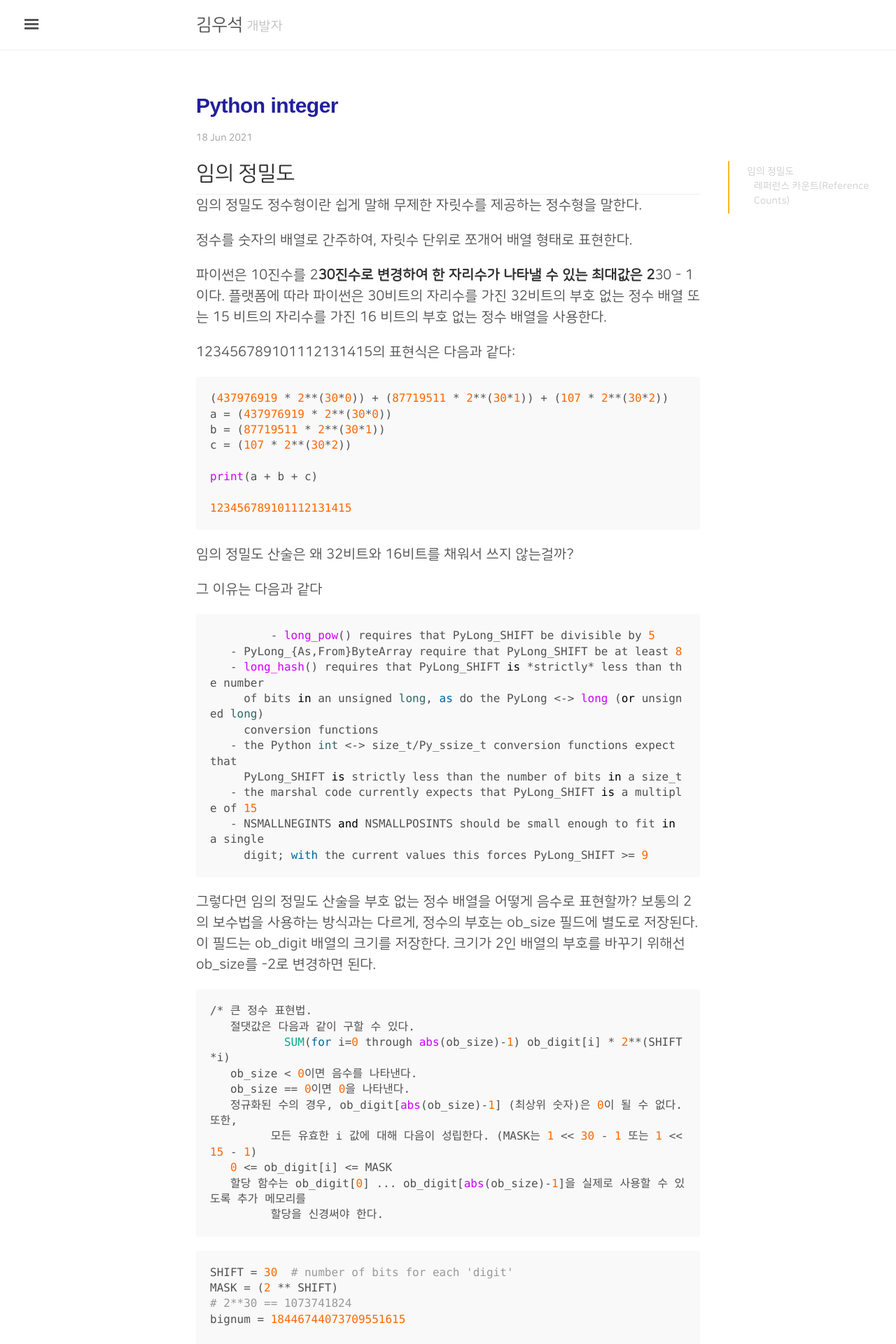
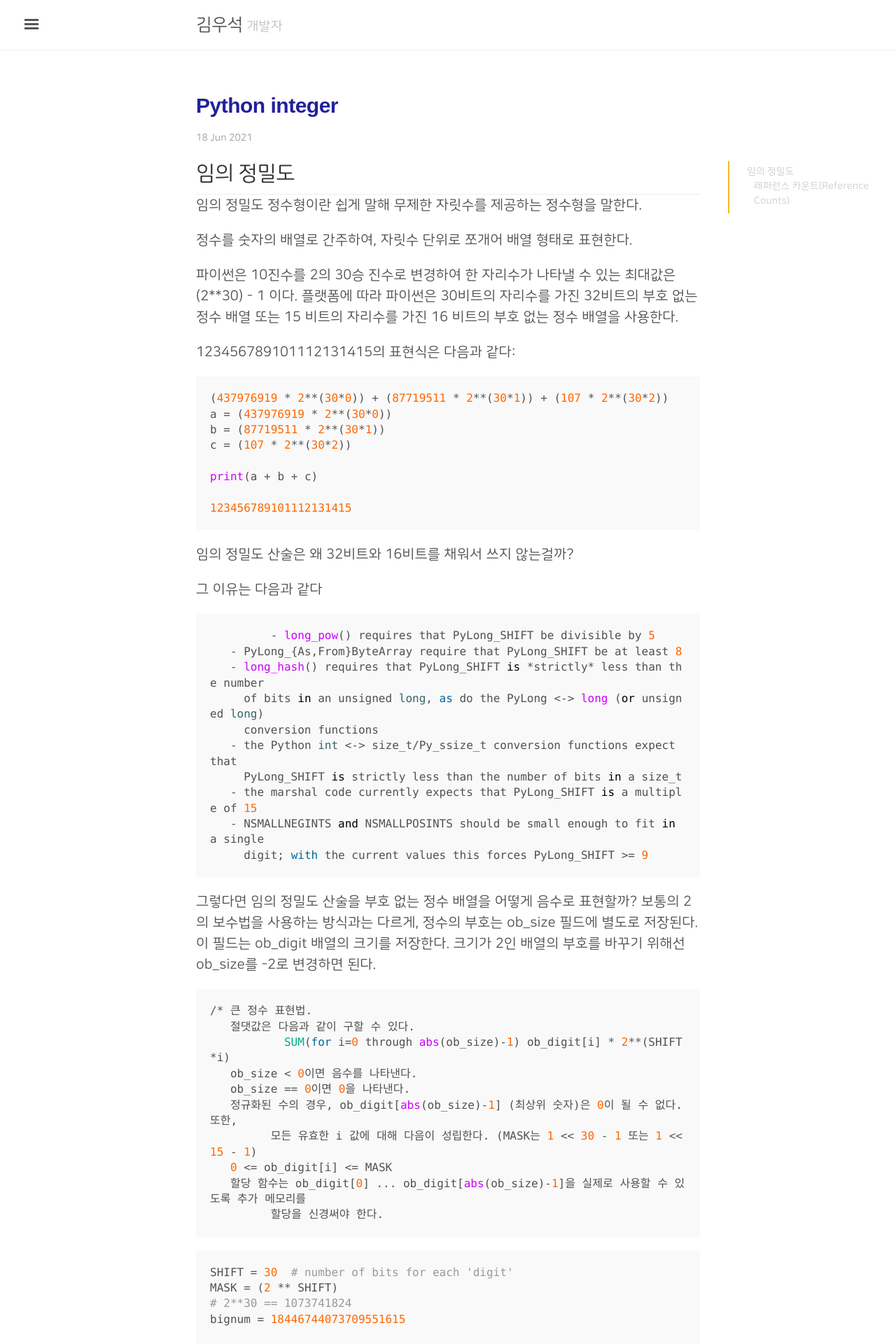
Before and after one commit to kimwoo123/kimwoo123.github.io, a Jekyll site: the page built from _posts/2021-06-18-Python-int.md, in a window 1280 px wide. Shown: the top 1920 px of the page at 70% size. Built offline with Jekyll 4.4.1, drawn with Linux system fonts in a browser that asks for light colours.

Commit message:
python integer update

```diff
--- a/_posts/2021-06-18-Python-int.md
+++ b/_posts/2021-06-18-Python-int.md
@@ -14,7 +14,7 @@ overview: "Python은 숫자를 어떻게 표현할까"
 
 정수를 숫자의 배열로 간주하여, 자릿수 단위로 쪼개어 배열 형태로 표현한다.
 
-파이썬은 10진수를 2**30진수로 변경하여 한 자리수가 나타낼 수 있는 최대값은 2**30 - 1 이다. 플랫폼에 따라 파이썬은 30비트의 자리수를 가진 32비트의 부호 없는 정수 배열 또는 15 비트의 자리수를 가진 16 비트의 부호 없는 정수 배열을 사용한다.
+파이썬은 10진수를 2의 30승 진수로 변경하여 한 자리수가 나타낼 수 있는 최대값은 (2**30) - 1 이다. 플랫폼에 따라 파이썬은 30비트의 자리수를 가진 32비트의 부호 없는 정수 배열 또는 15 비트의 자리수를 가진 16 비트의 부호 없는 정수 배열을 사용한다.
 
 123456789101112131415의 표현식은 다음과 같다:
 
--- a/public/css/poole.css
+++ b/public/css/poole.css
@@ -349,7 +349,7 @@ tbody tr:nth-child(odd) th {
   display: block;
   margin-top: -.5rem;
   margin-bottom: 1rem;
-  color: #9a9a9a;
+  color: #ffff99;
 }
 
 /* Related posts */
```
